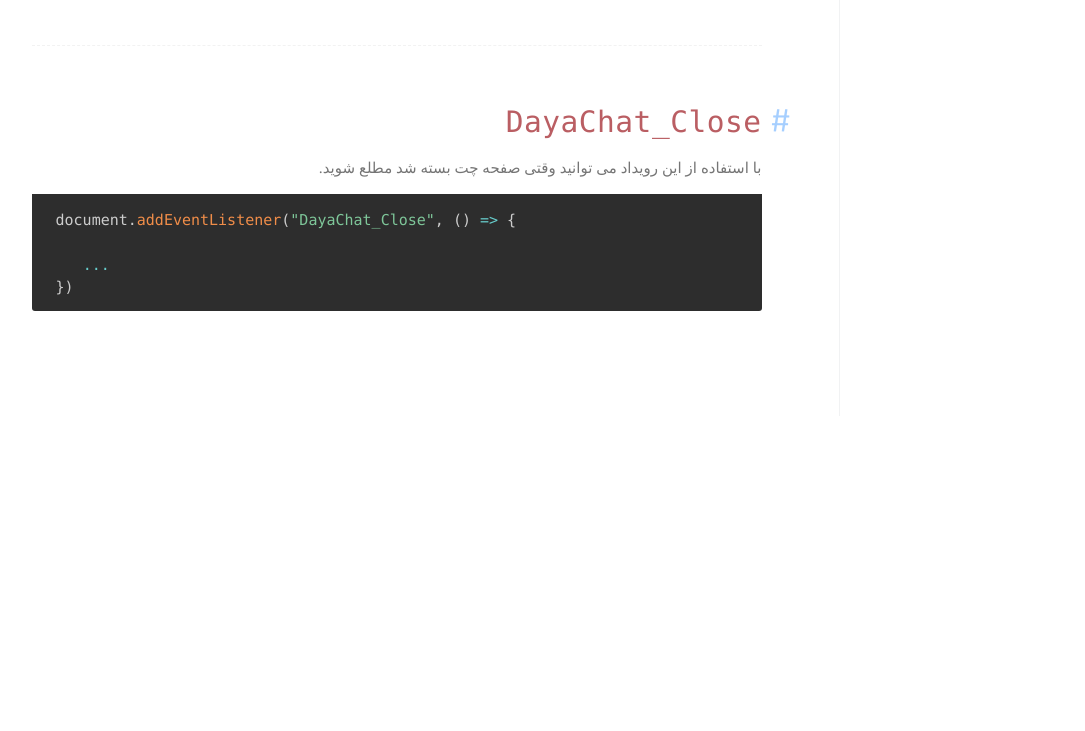
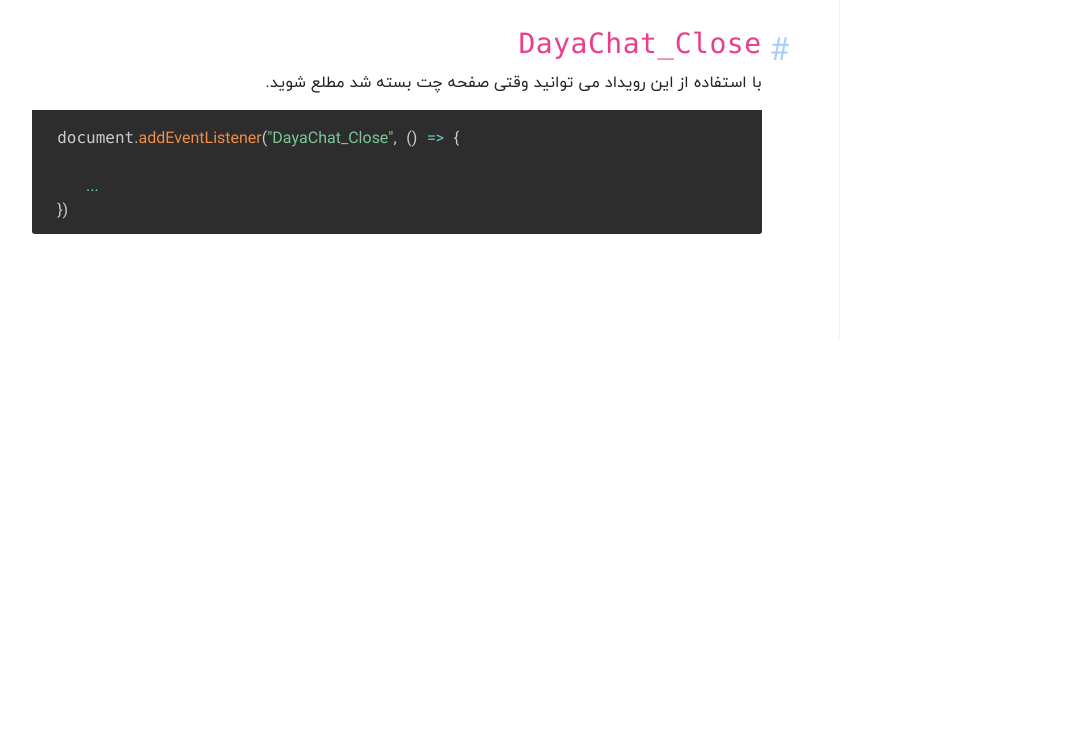
Before and after one commit to amirh3in/land, a plain HTML site: page documentation/docs/events.html in a window 1280 px wide. Shown: the part 2058-2789 px from the top of the page, without its empty margins (101-1186 px from the left). After the commit the page ends 2757 px from the top, so only its background shows below. Drawn offline with nearby package versions, Linux system fonts and the light colour scheme; files whose address does not match are found by name.

Commit message:
update styles

```diff
--- a/documentation/assets/css/style.css
+++ b/documentation/assets/css/style.css
@@ -1,3 +1,17 @@
+
+:root {
+  --light-purple: #F6F4FE;
+  --purple: #6A49F2;
+  --bg-purple: #6A49F2;
+  --dark-purple: #32236F;
+  --dark-bg-text: #9995b1;
+  --body-text-purple: #3E3F66;
+  --text-white: #ffffff;
+  --bg-white: #ffffff;
+  --slider-dots-color: #D4D2DD;
+  --light-bg: #DFDAF3;
+}
+
 .block-number {
   text-align: center;
   font-weight: bold;
@@ -45,6 +59,26 @@
   overscroll-behavior-x: contain !important;
 }
 
+
+@font-face {
+  font-family: iranyekan;
+  font-style: normal;
+  font-weight: normal;
+  src: url("../../../fonts/2-IranYekan/iranyekanwebregular.eot");
+  src: url("../../../fonts/2-IranYekan/iranyekanwebregular.eot") format("embedded-opentype"), url("../../../fonts/2-IranYekan/iranyekanwebregular.woff2") format("woff2"), url("../../../fonts/2-IranYekan/iranyekanwebregular.woff") format("woff"), url("../../../fonts/2-IranYekan/iranyekanwebregular.ttf") format("truetype");
+}
+
+h1,
+h2,
+h3,
+h4,
+h5,
+h6,
+p,
+*{
+  font-family: iranyekan ;
+}
+
 pre{
   direction: ltr !important;
 }
--- a/documentation/docs/events.html
+++ b/documentation/docs/events.html
@@ -17,6 +17,8 @@
     <link rel="apple-touch-icon" href="../assets/img/apple-touch-icon.png">
     <link rel="icon" href="../assets/img/favicon.png">
 
+    <!-- bootstrap -->
+    <link rel="stylesheet" href="../../css/bootstrap.min.css">
 </head>
 
 <body data-spy="scroll" data-offset="200" data-target=".nav-sidebar">
@@ -120,7 +122,7 @@
 
                         <h2 id="DayaChat_getMessage"> <code>DayaChat_getMessage</code></h2>
                         <p class="mb-3">با استفاده از این رویداد می توانید وقتی کاربر پیامی دریافت میکند، به محتوای پیام دسترسی پیدا کنید.</p>
-                        <pre class=" code-dark"><code class="language-javascript"> document.addEventListener("DayaChat_sendMessage", (e) => {
+                        <pre class=" code-dark"><code class="language-javascript"> document.addEventListener("DayaChat_getMessage", (e) => {
     let message = e.detail.message;
     let sender = e.detail.sender;
 
```
Also changed, not shown: documentation/assets/js/script.js (+5 -4 lines), documentation/docs/introduction.html (+4 -0 lines), documentation/docs/methods.html (+2 -2 lines).
